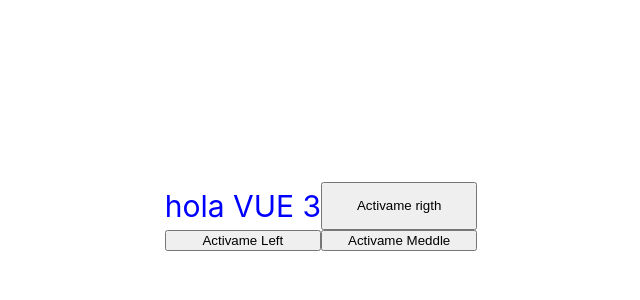
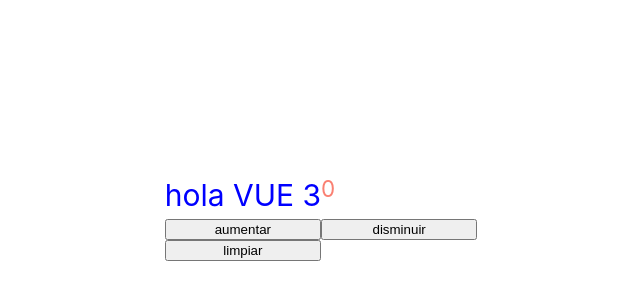
Before and after one commit to ximena-medina/Curso_Vue.js, a Vue app in the folder primer-vue/: page / in a window 1280 px wide. Shown: the part 184-484 px from the top of the page, without its empty margins (319-959 px from the left). Built offline with nearby package versions, Linux system fonts and the light colour scheme.

Commit message:
New feture :sparkles: añadiedo propiedades computadas o calculadas

```diff
--- a/primer-vue/src/App.vue
+++ b/primer-vue/src/App.vue
@@ -1,16 +1,42 @@
 <script setup>
+import {ref, computed, createCommentVNode} from 'vue'
 const name = "Vue 3";
+// computed inicia con una propiedad de flecha y simpre tiene que existir un return
 
-const handleClick = (message) => {
-  console.log(message)
+const counter = ref(0)
+
+const increment = () => {
+  console.log("aumentar contador")
+  counter.value++;
 }
+const disminuir = () => {
+  console.log("disminuir contador")
+  counter.value--;
+}
+const resetear = () => {
+  console.log("resetear contador")
+  counter.value = (0)
+}
+
+const classCounter = computed(() => {
+  if(counter.value === 0){
+    return 'cero'
+  }
+  if (counter.value > 0){
+    return 'positivo'
+  }
+  if (counter.value < 0){
+    return 'negativo'
+  }
+})
 </script>
 
 <template>
   <h1> hola {{ name.toUpperCase() }}</h1>
-  <button v-on:click.right="handleClick('Texto Rigth')">Activame rigth</button>
-  <button @click="handleClick('Texto Left')">Activame Left</button>
-  <button @click="handleClick('Texto Meddle')">Activame Meddle</button>
+  <h2 :class="classCounter"> {{ counter }}</h2>
+  <button @click="increment()">aumentar</button>
+  <button @click="disminuir()">disminuir</button>
+  <button @click="resetear()">limpiar</button>
 
 </template>
 
@@ -18,4 +44,16 @@
 h1 {
   color: blue;
 }
+
+.positivo {
+  color: green;
+}
+
+.negativo {
+  color: red;
+}
+
+.cero {
+  color: salmon;
+}
 </style>
```
